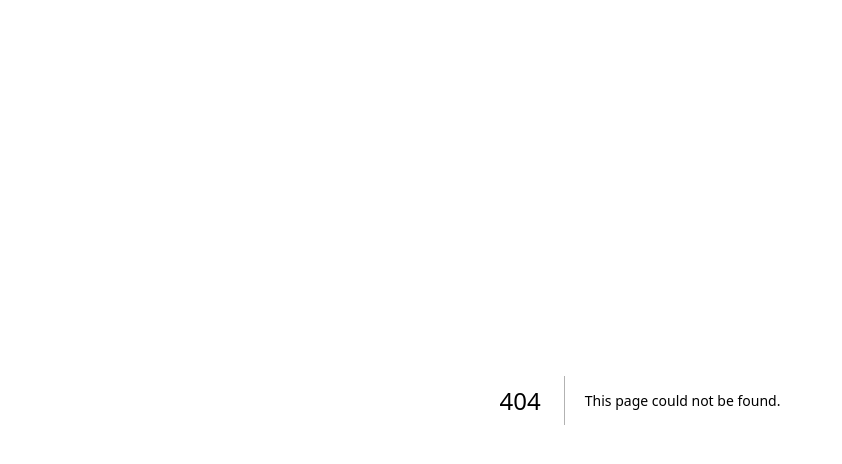
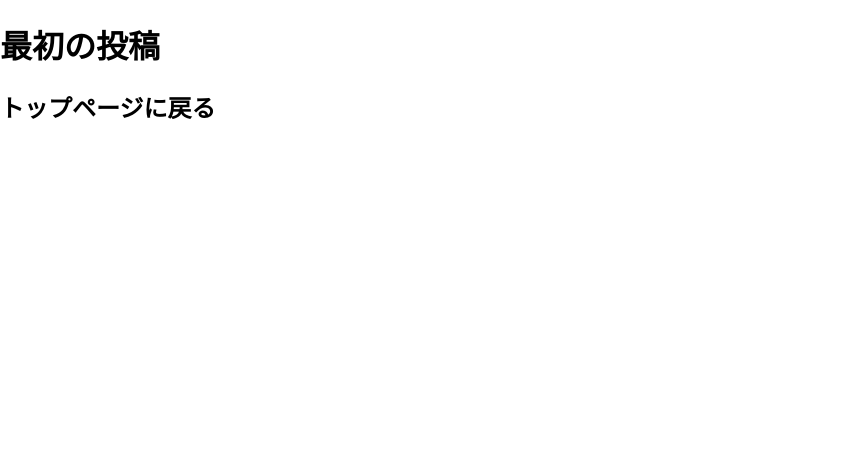
Before and after one commit to hykwshuhei/nextjs-blog, a Next.js app: page /posts/first-post in a window 1280 px wide. Before the commit this address had no page. Shown: the top 464 px of the page, without its empty margins (0-842 px from the left). Built offline with nearby package versions, Linux system fonts and the light colour scheme.

Commit message:
Initial commit in feature/create-page

```diff
--- /dev/null
+++ b/pages/posts/first-post.js
@@ -0,0 +1,14 @@
+import Link from 'next/link';
+
+export default function FirstPost() {
+  return (
+    <>
+      <h1>最初の投稿</h1>
+      <h2>
+        <Link href="/">
+          トップページに戻る
+        </Link>
+      </h2>
+    </>
+  );
+}
```
Also changed, not shown: pages/index.js (+7 -3 lines).
